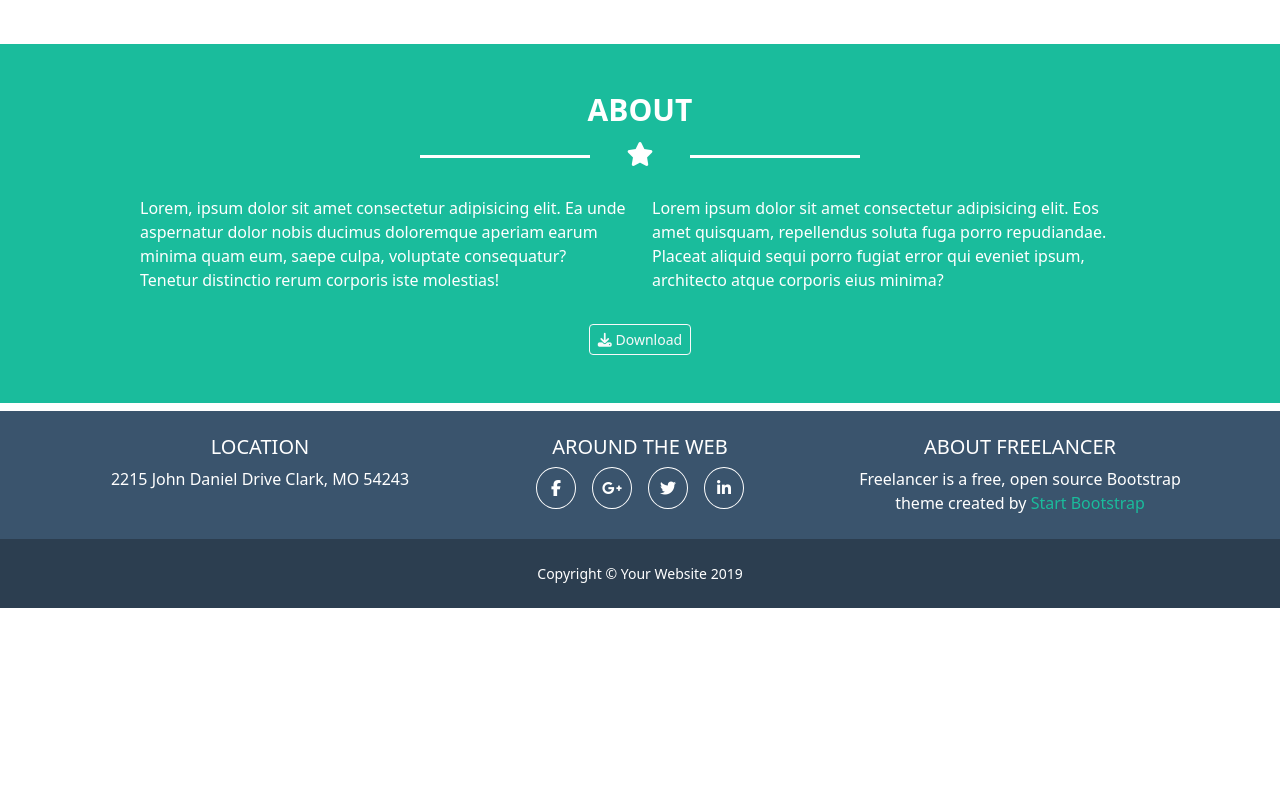
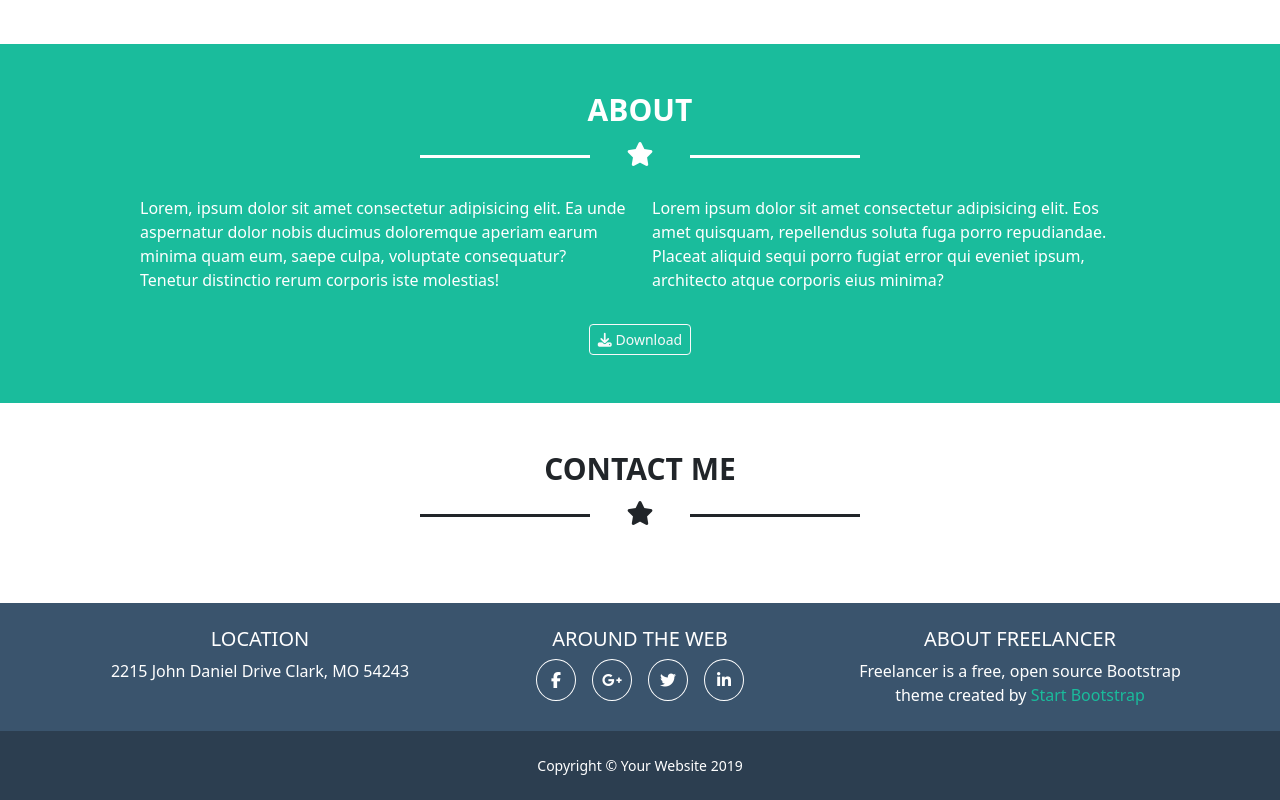
Before and after one commit to DomenicoDeSalvo/html-css-bootstrap-freelancer, a plain HTML site: page index.html in a window 1280 px wide. Shown: the part 1229-2029 px from the top of the page. Before the commit the page ends 1837 px from the top, so only its background shows below. Drawn offline with nearby package versions, Linux system fonts and the light colour scheme.

Commit message:
Added title to "contact me" section

```diff
--- a/index.html
+++ b/index.html
@@ -107,11 +107,13 @@
                 </div>
             </section>
             <!-- CALL TO ACTION -->
-            <section class="cta">
-                <div class="container">
-                    <h2></h2>
+            <section class="cta py-5">
+                <div class="container pb-4 text-center">
+                    <h2 class="fw-semibold">CONTACT ME</h2>
+                    <span class="star fs-4">
+                        <i class="fa-solid fa-star"></i>
+                    </span>
                 </div>
-
             </section>
         </main>
 
```
